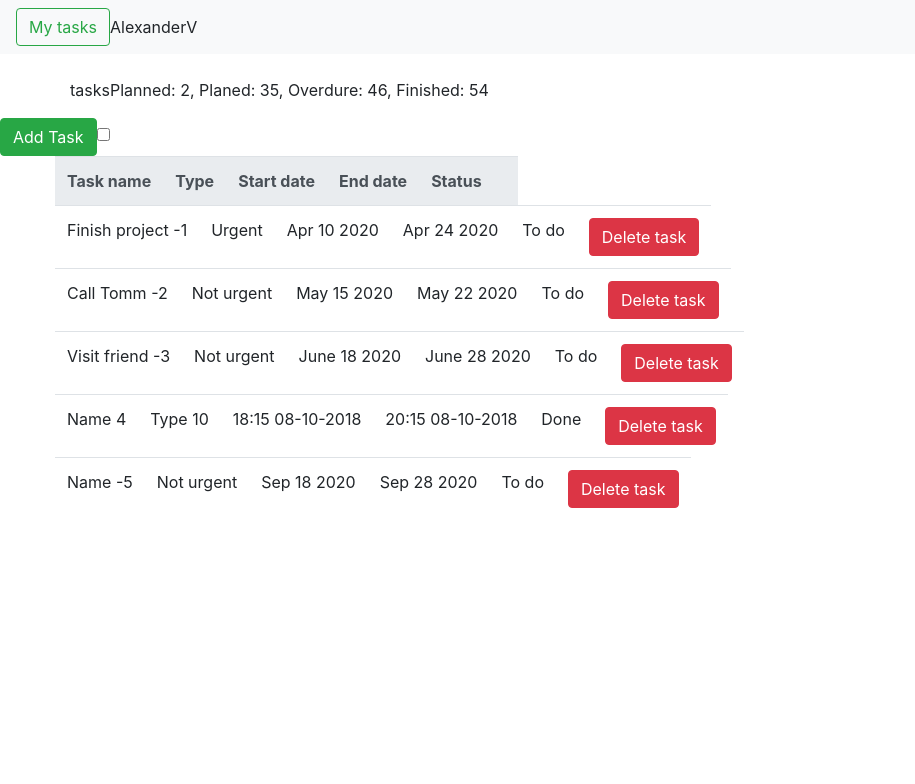
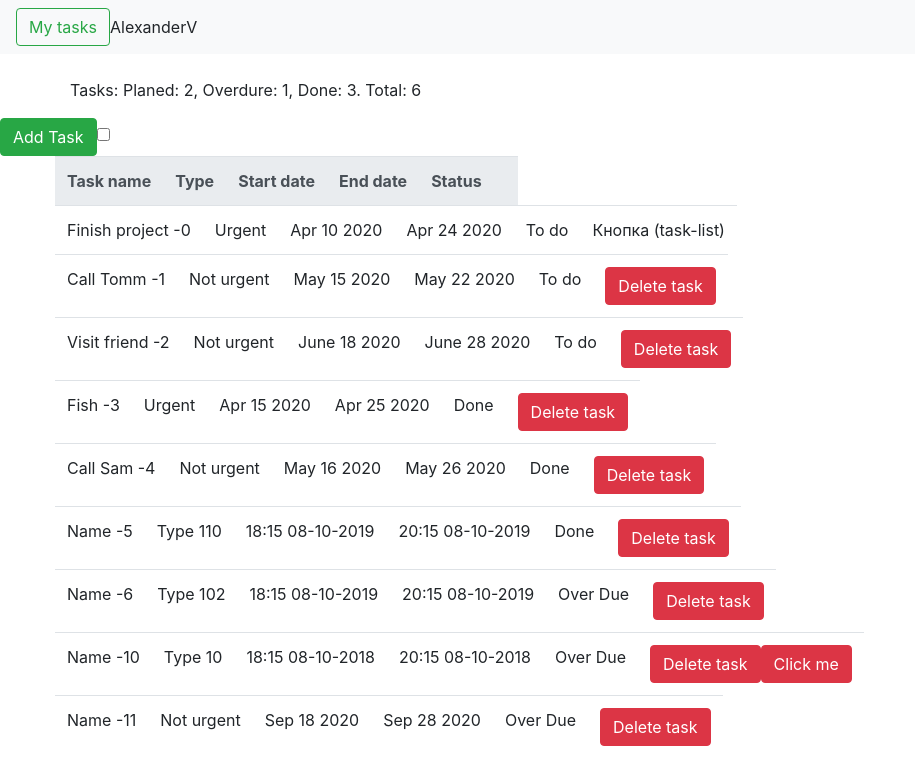
Before and after one commit to Mishagta567/job4j_Angular, an Angular app in the folder task-planner/: page / in a window 1280 px wide. Shown: the top 784 px of the page, without its empty margins (0-915 px from the left). Built offline with nearby package versions, Linux system fonts and the light colour scheme.

Commit message:
Just add an array.

```diff
--- a/task-planner/src/app/task-list/list-row/list-row.component.html
+++ b/task-planner/src/app/task-list/list-row/list-row.component.html
@@ -4,14 +4,16 @@
   <td>{{ dateStart }}</td>
   <td>{{ dateEnd }}</td>
   <td>{{ status }}</td>
-  <td><button class="btn btn-danger" (click)="deleteTask()">Delete task</button></td>
+  <td><button class="btn btn-danger" (click)="deleteTask()">Delete task</button>
+      <button class="btn btn-danger" (click)="valueChanged()">Click me</button>
+  </td>
 </tr>
 
 <tr class="row">
-  <td>Name -5</td>
+  <td>Name -11</td>
   <td>Not urgent</td>
   <td>Sep 18 2020</td>
   <td>Sep 28 2020</td>
-  <td>To do</td>
+  <td>Over Due</td>
   <td><button class="btn btn-danger" (click)="deleteTask()">Delete task</button></td>
 </tr>
--- a/task-planner/src/app/task-list/list-row/list-row.component.ts
+++ b/task-planner/src/app/task-list/list-row/list-row.component.ts
@@ -7,16 +7,25 @@ import { Component, EventEmitter, OnInit, Output } from '@angular/core';
 })
 export class ListRowComponent implements OnInit {
 
-  @Output() deleteTaskEmitter = new EventEmitter<string>();
+  // @Output() deleteTaskEmitter = new EventEmitter<string>();
+  @Output() deleteTaskEmitter = new EventEmitter()
+  @Output() valueChange = new EventEmitter();
+  Counter = 0;
 
-  name = 'Name 4';
+  name = 'Name -10';
   category = 'Type 10';
   dateStart = '18:15 08-10-2018';
   dateEnd = '20:15 08-10-2018';
-  status = 'Done';
+  status = 'Over Due';
 
   deleteTask() {
-    this.deleteTaskEmitter.emit(this.name);
+    this.Counter = this.Counter + 1;
+    this.deleteTaskEmitter.emit(this.Counter);
+  }
+
+  valueChanged() {
+    this.Counter = this.Counter + 1;
+    this.deleteTaskEmitter.emit(this.Counter);
   }
 
   constructor() { }
--- a/task-planner/src/app/task-list/statistic/statistic.component.html
+++ b/task-planner/src/app/task-list/statistic/statistic.component.html
@@ -1,6 +1,6 @@
 
 <table class="container table">
   <tr>
-    tasksPlanned: {{ tasksAll }}, Planed: {{ tasksPlanned }}, Overdure: {{ tasksOverdue }}, Finished: {{ tasksFinished }}
+    Tasks: Planed: {{ tasksPlanned }}, Overdure: {{ tasksOverdue }}, Done: {{ tasksFinished }}. Total: {{ tasksAll }}
   </tr>
 </table>
--- a/task-planner/src/app/task-list/task-list.component.html
+++ b/task-planner/src/app/task-list/task-list.component.html
@@ -1,8 +1,8 @@
 <app-statistic
   [tasksAll] = "getTaskListsSize()"
-  [tasksPlanned] = "35"
-  [tasksOverdue] = "46"
-  [tasksFinished] = "54"
+  [tasksPlanned] = "getTasksAmountByStatus('To do')"
+  [tasksOverdue] = "getTasksAmountByStatus('Over Due')"
+  [tasksFinished] = "getTasksAmountByStatus('Done')"
 ></app-statistic>
 
 <button class="btn btn-success" (click)="addTask()">Add Task</button>
@@ -10,6 +10,7 @@
 <input type="checkbox" id="scales" (change)="filterTasks($event)" name="scales">
 
 <table class="container table">
+
   <tr class="row thead-light">
     <th class="text-center table-primary">Task name</th>
     <th class="text-center table-primary">Type</th>
@@ -19,32 +20,29 @@
     <th class="text-center table-primary"></th>
   </tr>
   <tr class="row tbody">
-    <td>Finish project -1</td>
+    <td>Finish project -0</td>
     <td>Urgent</td>
     <td>Apr 10 2020</td>
     <td>Apr 24 2020</td>
     <td>To do</td>
+    <!--<td><button class="btn btn-danger" (click)="deleteTask()">Delete task</button></td>-->
+    <td>Кнопка (task-list)</td>
+  </tr>
+
+  <tr *ngFor="let tskArr of products" class="row">
+    <td>{{ tskArr.name }}</td>
+    <td>{{ tskArr.category }}</td>
+    <td>{{ tskArr.dateStart }}</td>
+    <td>{{ tskArr.dateEnd }}</td>
+    <td>{{ tskArr.status }}</td>
     <td><button class="btn btn-danger" (click)="deleteTask()">Delete task</button></td>
-  </tr>
-  <tr class="row">
-    <td>Call Tomm -2</td>
-    <td>Not urgent</td>
-    <td>May 15 2020</td>
-    <td>May 22 2020</td>
-    <td>To do</td>
-    <td><button class="btn btn-danger" (click)="deleteTask()">Delete task</button></td>
-  </tr>
-  <tr class="row">
-    <td>Visit friend -3</td>
-    <td>Not urgent</td>
-    <td>June 18 2020</td>
-    <td>June 28 2020</td>
-    <td>To do</td>
-    <td><button class="btn btn-danger" (click)="deleteTask()">Delete task</button></td>
+
+
   </tr>
 
 <app-list-row
   (deleteTaskEmitter) = "deleteTaskFromArray($event)"
+  (valueChange)="displayCounter($event)"
 ></app-list-row>
 
 </table>
--- a/task-planner/src/app/task-list/task-list.component.ts
+++ b/task-planner/src/app/task-list/task-list.component.ts
@@ -10,29 +10,69 @@ export class TaskListComponent implements OnInit {
 
   constructor() { }
 
-  tasks = [
+  products = [
     {
-      name: 'Name 101',
+      name: 'Call Tomm -1',
+      category: 'Not urgent',
+      dateStart: 'May 15 2020',
+      dateEnd: 'May 22 2020',
+      status: 'To do'
+    },
+    {
+      name: 'Visit friend -2',
+      category: 'Not urgent',
+      dateStart: 'June 18 2020',
+      dateEnd: 'June 28 2020',
+      status: 'To do'
+    },
+    {
+      name: 'Fish -3',
+      category: 'Urgent',
+      dateStart: 'Apr 15 2020',
+      dateEnd: 'Apr 25 2020',
+      status: 'Done'
+    },
+    {
+      name: 'Call Sam -4',
+      category: 'Not urgent',
+      dateStart: 'May 16 2020',
+      dateEnd: 'May 26 2020',
+      status: 'Done'
+    },
+    {
+      name: 'Name -5',
       category: 'Type 110',
       dateStart: '18:15 08-10-2019',
       dateEnd: '20:15 08-10-2019',
       status: 'Done'
     },
     {
-      name: 'Name 102',
+      name: 'Name -6',
       category: 'Type 102',
       dateStart: '18:15 08-10-2019',
       dateEnd: '20:15 08-10-2019',
-      status: 'Done'
+      status: 'Over Due'
     }
   ];
 
-  getTaskListsSize() {
-    return this.tasks.length;
+  getTasksAmountByStatus(status) {
+    return this.products.filter((task) => task.status === status).length;
   }
 
-  deleteTaskFromArray(name: string) {
+  getTaskListsSize() {
+    return this.products.length;
+  }
+
+  /*deleteTaskFromArray(name: string) {
     console.log('Task' + name + 'Deleted');
+  }*/
+
+  deleteTaskFromArray($event) {
+    console.log('Task' + $event + 'Deleted');
+  }
+
+  displayCounter(count) {
+    console.log('Hey, I can count:' + count);
   }
 
   filterTasks($event) {
```
